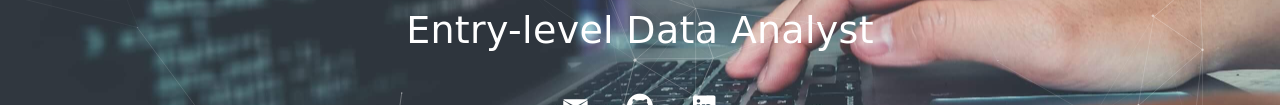
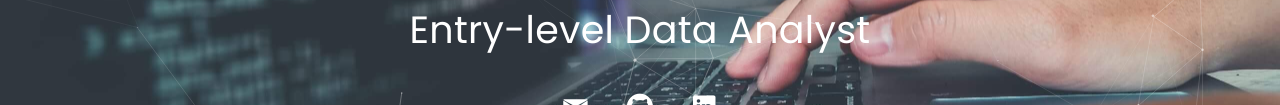
Before and after one commit to Hpouralireza/hpouralireza.github.io, a plain HTML site: page index.html in a window 1280 px wide. Shown: the part 405-510 px from the top of the page. Drawn offline with Linux system fonts and the light colour scheme; files whose address does not match are found by name.

Commit message:
single pg

```diff
--- a/index.html
+++ b/index.html
@@ -60,7 +60,7 @@
 							<span class="typed-title"></span>
 						</div>
 						<div class=" align-center">
-							<h2 style="color:#FFFFFF; font-family: cursive">Entry-level Data Analyst</h2>
+							<h2 style="color:#FFFFFF; font-family: unset">Entry-level Data Analyst</h2>
 						</div>
 						<div class="socials">
 							<a target="blank" href="mailto:Hpouralireza97@gmail.com"><i class="icon ion ion-email"></i></a>
```
